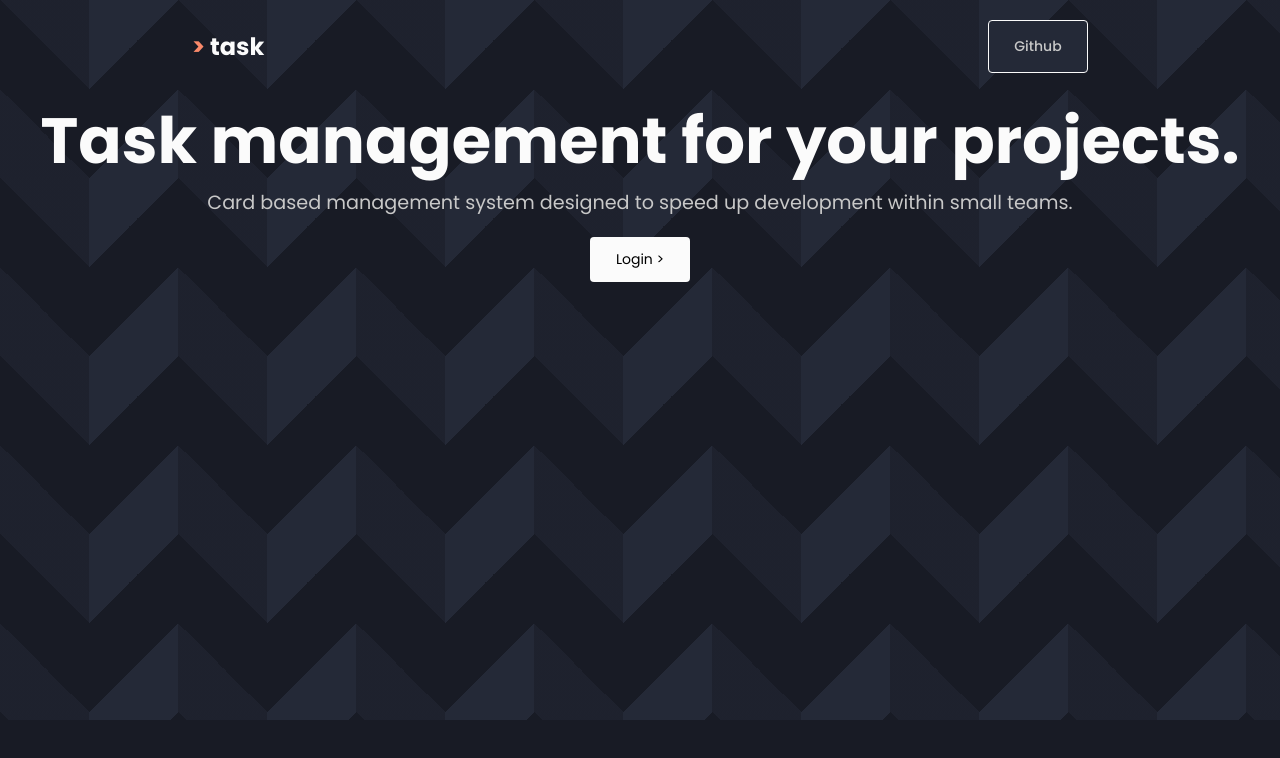
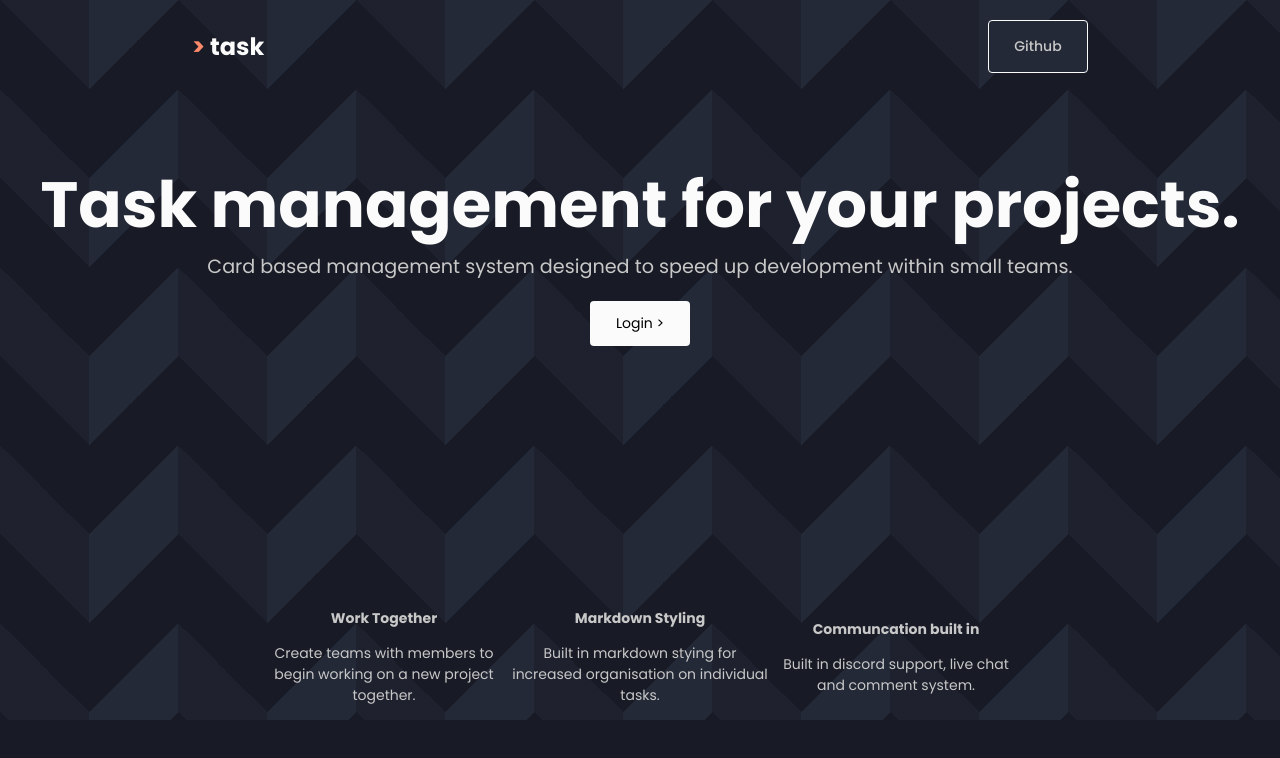
Before and after one commit to 0xOKNOTOK/task-manager, a Next.js app: page / in a window 1280 px wide. Shown: the top 758 px of the page. Built offline with nearby package versions, Linux system fonts and the light colour scheme; no server answers.

Commit message:
Continued building index page.

```diff
--- a/pages/index.tsx
+++ b/pages/index.tsx
@@ -44,10 +44,23 @@ const Home: NextPage = () => {
         </FlexWrapper>
         <FlexWrapper className={styles.features}>
           <div className={styles.feature}>
-            <h5></h5>
+            <h5>Work Together</h5>
+            <p>
+              Create teams with members to begin working on a new project
+              together.
+            </p>
           </div>
-          <div className={styles.feature}></div>
-          <div className={styles.feature}></div>
+          <div className={styles.feature}>
+            <h5>Markdown Styling</h5>
+            <p>
+              Built in markdown stying for increased organisation on individual
+              tasks.
+            </p>
+          </div>
+          <div className={styles.feature}>
+            <h5>Communcation built in</h5>
+            <p>Built in discord support, live chat and comment system.</p>
+          </div>
         </FlexWrapper>
       </main>
     </div>
--- a/styles/Home.module.css
+++ b/styles/Home.module.css
@@ -4,6 +4,8 @@
 }
 
 .main {
+  height: 90vh;
+  flex-direction: column;
   background: linear-gradient(135deg, #242937 25%, transparent 25%) -89px 0/
       178px 178px,
     linear-gradient(225deg, rgba(36, 41, 55, 0.5) 25%, transparent 25%) -89px 0/
@@ -11,8 +13,6 @@
     linear-gradient(315deg, #242937 25%, transparent 25%) 0 0/ 178px 178px,
     linear-gradient(45deg, rgba(36, 41, 55, 0.5) 25%, #181b25 25%) 0 0/ 178px 178px;
   background-color: #181b25;
-  height: 90vh;
-  flex-direction: column;
 }
 
 .header {
@@ -41,6 +41,7 @@
 }
 
 .flex {
+  margin-top: 5%;
   height: 800px;
   width: 100vw;
   display: flex;
@@ -78,3 +79,27 @@
 .arrow {
   color: var(--element-orange);
 }
+
+.features {
+  display: flex;
+  align-items: center;
+  justify-content: center;
+  flex-direction: row;
+}
+
+.feature {
+  display: flex;
+  flex-direction: column;
+  align-items: center;
+  text-align: center;
+  width: 20%;
+}
+
+.feature h5 {
+  font-size: 0.875rem;
+  margin: 0;
+}
+
+.feature p {
+  font-size: 0.875rem;
+}
```
